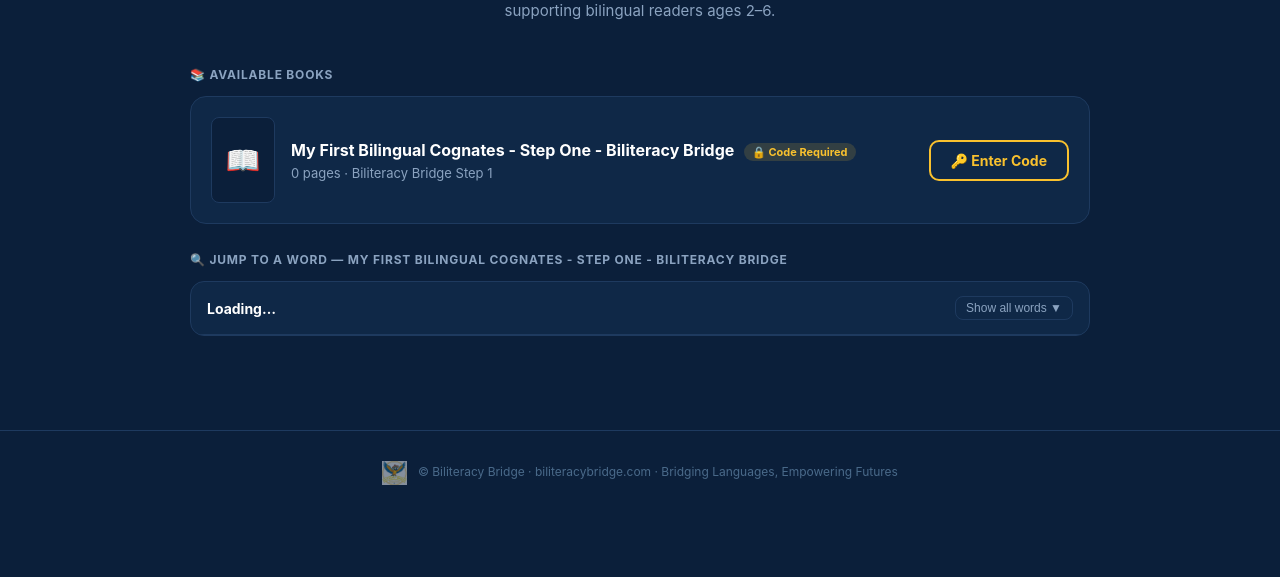
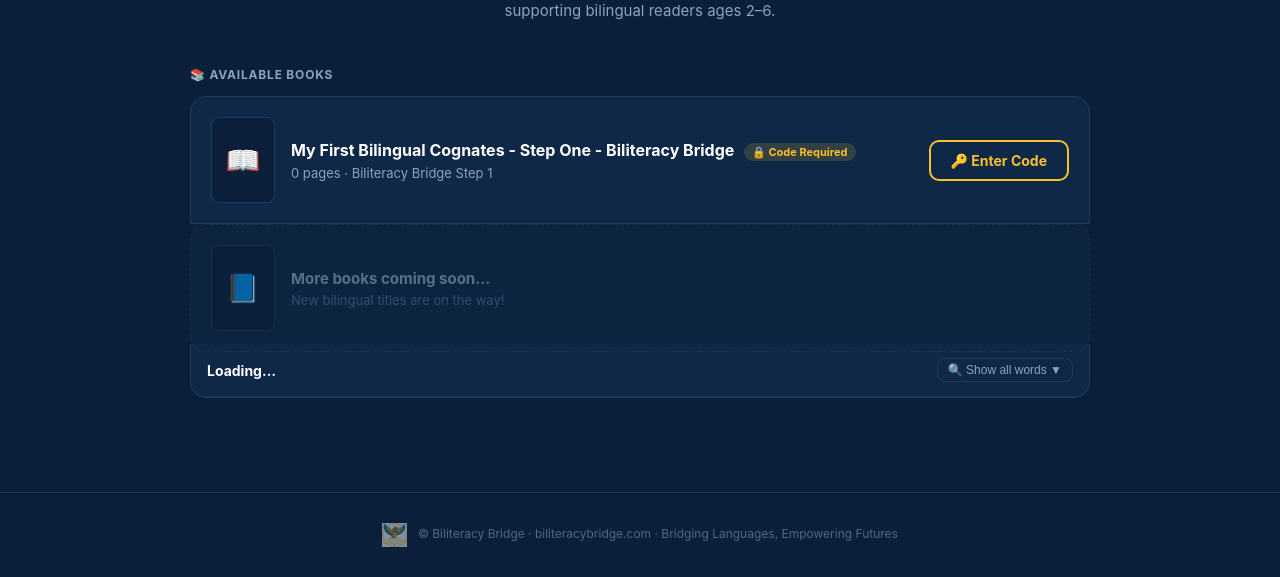
Before and after one commit to mcmillanme85-debug/Biliteracy-Bridge---Step-One, a Flask app: page / in a window 1280 px wide. Shown: the part 326-903 px from the top of the page. Before the commit the page ends 811 px from the top, so only its background shows below. Run offline with Flask 3, Linux system fonts and the light colour scheme; some libraries are stand-ins or nearby versions.

Commit message:
Update home.html

```diff
--- a/templates/home.html
+++ b/templates/home.html
@@ -22,7 +22,7 @@
 .hero p{font-size:15px;color:#8BA3C0;max-width:480px;margin:0 auto;line-height:1.6}
 .content-grid{display:grid;grid-template-columns:1fr;gap:28px;align-items:start}
 .books-section h3{font-size:12px;font-weight:700;color:#8BA3C0;margin-bottom:14px;text-transform:uppercase;letter-spacing:.8px}
-.book-card{background:#0F2847;border:1.5px solid #1E3A5F;border-radius:16px;padding:20px;margin-bottom:14px;display:flex;align-items:center;gap:16px;transition:all .2s;text-decoration:none;cursor:pointer}
+.book-card{background:#0F2847;border:1.5px solid #1E3A5F;border-radius:16px 16px 0 0;padding:20px;margin-bottom:0;display:flex;align-items:center;gap:16px;transition:all .2s;text-decoration:none;cursor:pointer}
 .book-card:hover{border-color:#F9C12E;box-shadow:0 4px 24px rgba(249,193,46,.15)}
 /* Cover image */
 .book-cover-img{width:64px;height:86px;border-radius:8px;object-fit:cover;flex-shrink:0;border:1.5px solid #1E3A5F}
@@ -40,9 +40,8 @@
 .locked-badge{display:inline-block;background:rgba(249,193,46,.15);color:#F9C12E;font-size:11px;font-weight:700;padding:2px 8px;border-radius:10px;margin-left:6px}
 
 /* Word index section */
-.word-index-section{margin-top:28px}
-.word-index-section h3{font-size:12px;font-weight:700;color:#8BA3C0;margin-bottom:14px;text-transform:uppercase;letter-spacing:.8px}
-.word-index-book{background:#0F2847;border:1.5px solid #1E3A5F;border-radius:14px;margin-bottom:14px;overflow:hidden}
+.word-index-section{margin-top:0}
+.word-index-book{background:#0F2847;border:1.5px solid #1E3A5F;border-top:1px solid #1E3A5F;border-radius:0 0 16px 16px;margin-bottom:20px;overflow:hidden}
 .word-index-book-header{padding:14px 16px;border-bottom:1px solid #1E3A5F;display:flex;align-items:center;justify-content:space-between;gap:10px}
 .word-index-book-title{font-size:14px;font-weight:700;color:#fff}
 .word-index-toggle{background:none;border:1px solid #1E3A5F;color:#8BA3C0;border-radius:8px;padding:4px 10px;font-size:12px;cursor:pointer;transition:all .15s}
@@ -116,16 +115,24 @@
         {% else %}
         <p style="color:#4A6A8A;font-size:14px;padding:20px 0">No books published yet. Check back soon!</p>
         {% endfor %}
+
+        <!-- Coming soon teaser -->
+        <div style="background:#0F2847;border:1.5px dashed #1E3A5F;border-radius:16px;padding:20px;display:flex;align-items:center;gap:16px;opacity:.6">
+          <div style="width:64px;height:86px;border-radius:8px;background:#0B1F3A;border:1.5px solid #1E3A5F;display:flex;align-items:center;justify-content:center;font-size:28px;flex-shrink:0">📘</div>
+          <div>
+            <div style="font-size:15px;font-weight:700;color:#8BA3C0;margin-bottom:4px">More books coming soon…</div>
+            <div style="font-size:13px;color:#4A6A8A">New bilingual titles are on the way!</div>
+          </div>
+        </div>
       </div>
 
-      <!-- Word Index — built from API so page numbers are correct -->
+      <!-- Word Index — inside each book card area -->
       {% for book_id, book in books.items() %}
-      <div class="word-index-section" id="wi-section-{{ book_id }}">
-        <h3>🔍 Jump to a word — {{ book.title }}</h3>
-        <div class="word-index-book">
+      <div class="word-index-section" id="wi-section-{{ book_id }}" style="margin-top:-8px">
+        <div class="word-index-book" style="border-radius:0 0 16px 16px;border-top:none;margin-bottom:14px">
           <div class="word-index-book-header">
             <span class="word-index-book-title" id="wi-count-{{ book_id }}">Loading…</span>
-            <button class="word-index-toggle" id="wi-btn-{{ book_id }}" onclick="toggleIndex('idx-{{ book_id }}', this)">Show all words ▼</button>
+            <button class="word-index-toggle" id="wi-btn-{{ book_id }}" onclick="toggleIndex('idx-{{ book_id }}', this)">🔍 Show all words ▼</button>
           </div>
           <div class="word-index-grid" id="idx-{{ book_id }}"></div>
         </div>
```
